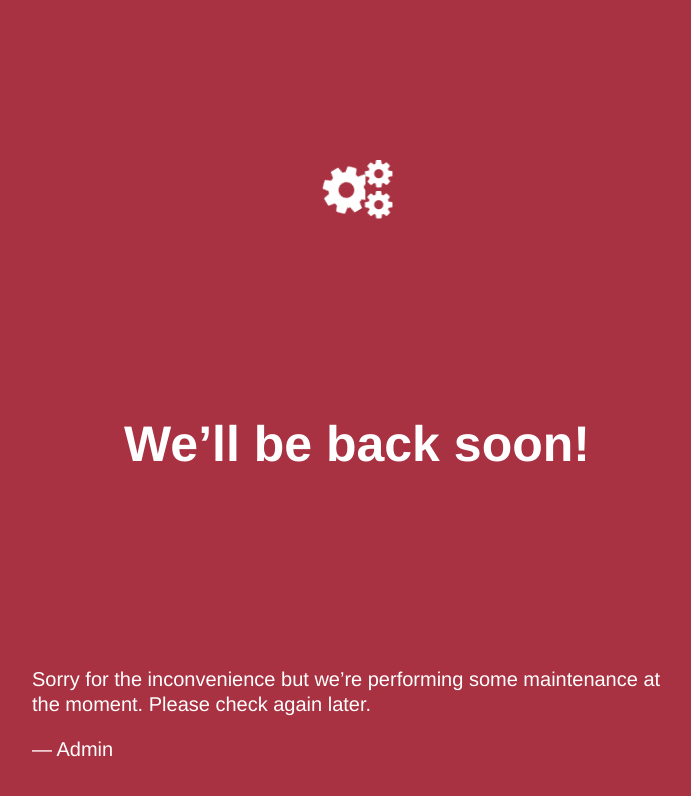
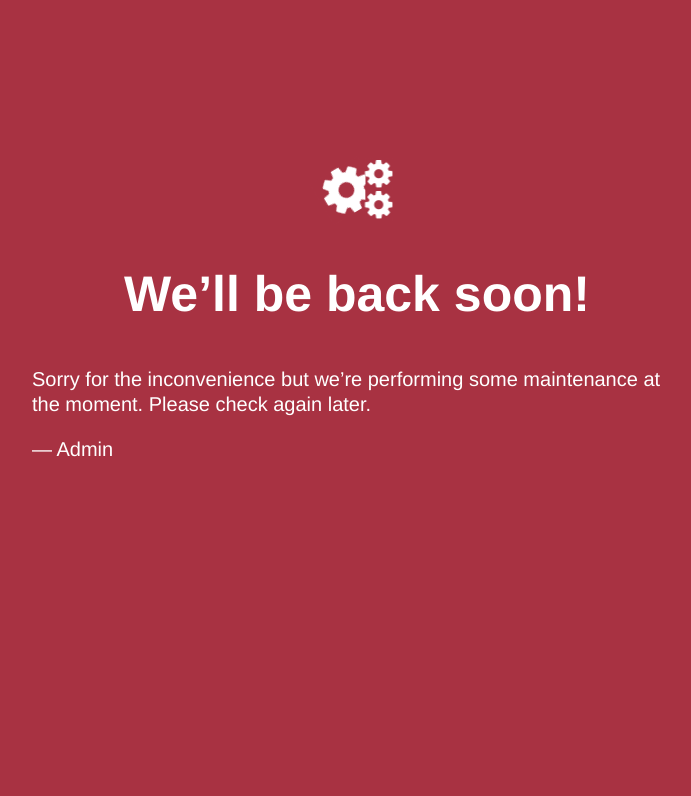
Before and after one commit to no-sync/www-site-maintenance, a plain HTML site: page index.html in a window 1280 px wide. Shown: the whole page, without its empty margins (283-974 px from the left). Drawn offline with Linux system fonts and the light colour scheme.

Commit message:
Update index.html

```diff
--- a/index.html
+++ b/index.html
@@ -17,7 +17,7 @@
   <style>
   * {background: #a83242}
   body { text-align: center; padding: 150px 0; background: #a83242 }
-  h1 { font-size: 50px; text-align: center; padding: 150px 0; background: #a83242 }
+  h1 { font-size: 50px; text-align: center; }
   body { font: 20px Helvetica, sans-serif; line-height: 1.25; color: #fff; }
   article { display: block; text-align: left; width: 100%; max-width: 650px; margin: 0 auto; padding: 0 20px;}
   a { color: #fff; text-decoration: underline; }
```
